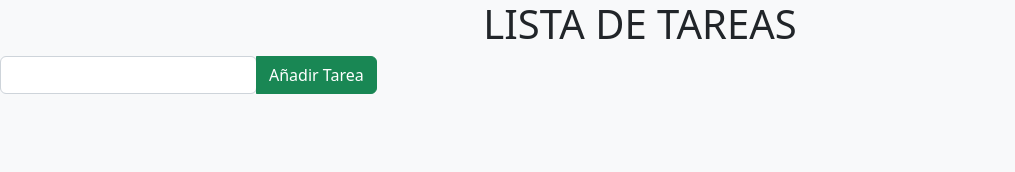
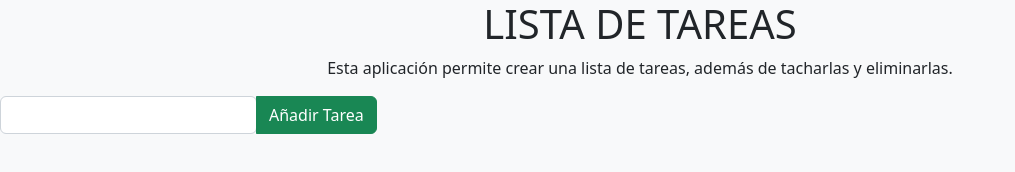
Before and after one commit to joseluistb102/TAREA2.10.RA2.RA3.TRABAJO.CON.RAMAS-joseluistb102, a plain HTML site: page index.html in a window 1280 px wide. Shown: the whole page, without its empty margins (0-1015 px from the left). Drawn offline with nearby package versions, Linux system fonts and the light colour scheme.

Commit message:
descripcion añadida

```diff
--- a/index.html
+++ b/index.html
@@ -13,6 +13,7 @@
 
 <body class="bg-light">
     <h1 class="text-center">LISTA DE TAREAS</h1>
+    <p class="text-center">Esta aplicación permite crear una lista de tareas, además de tacharlas y eliminarlas.</p>
 
     <div class="input-group mb-3">
         <div class="col-xs-3">
```
